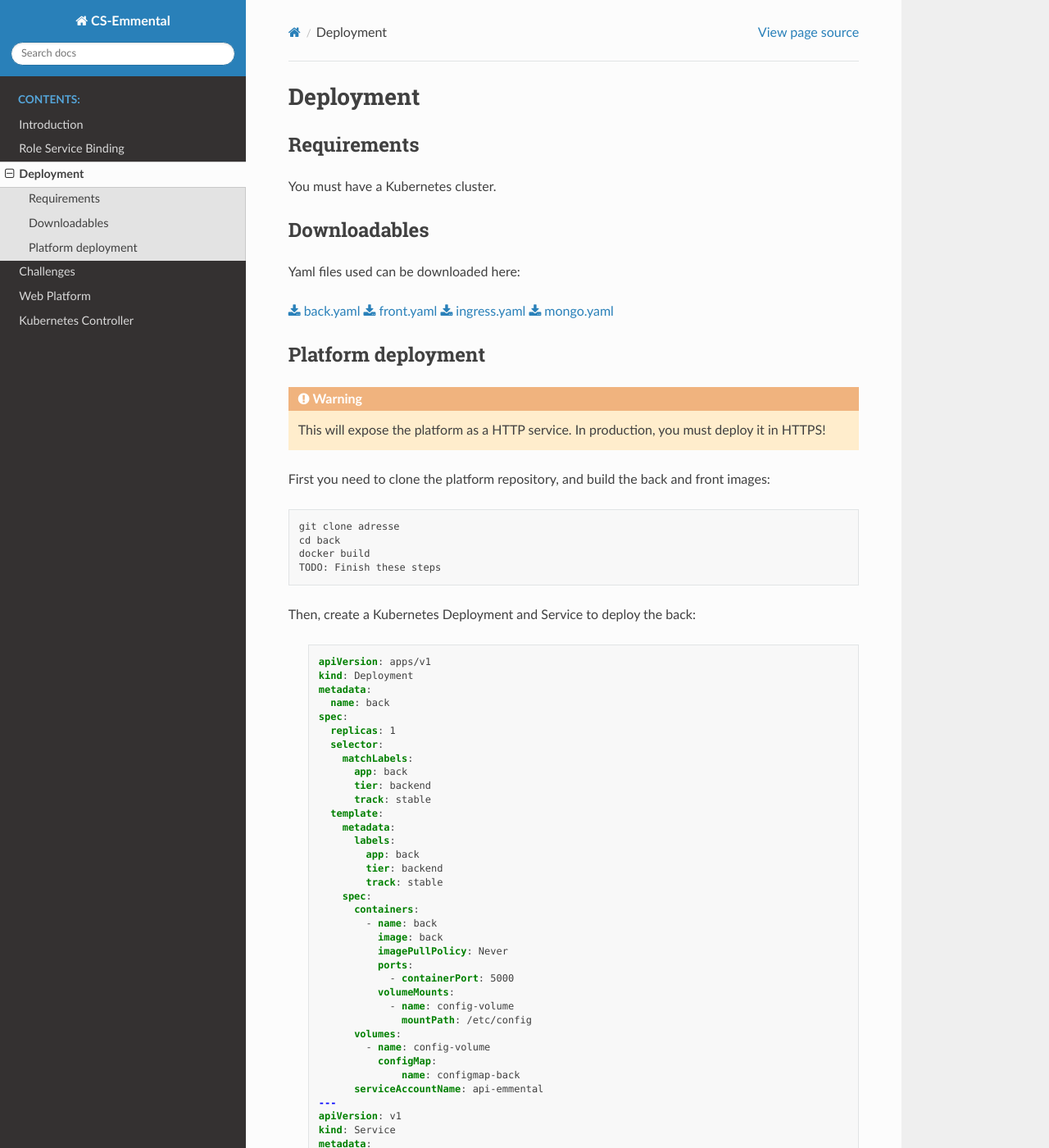
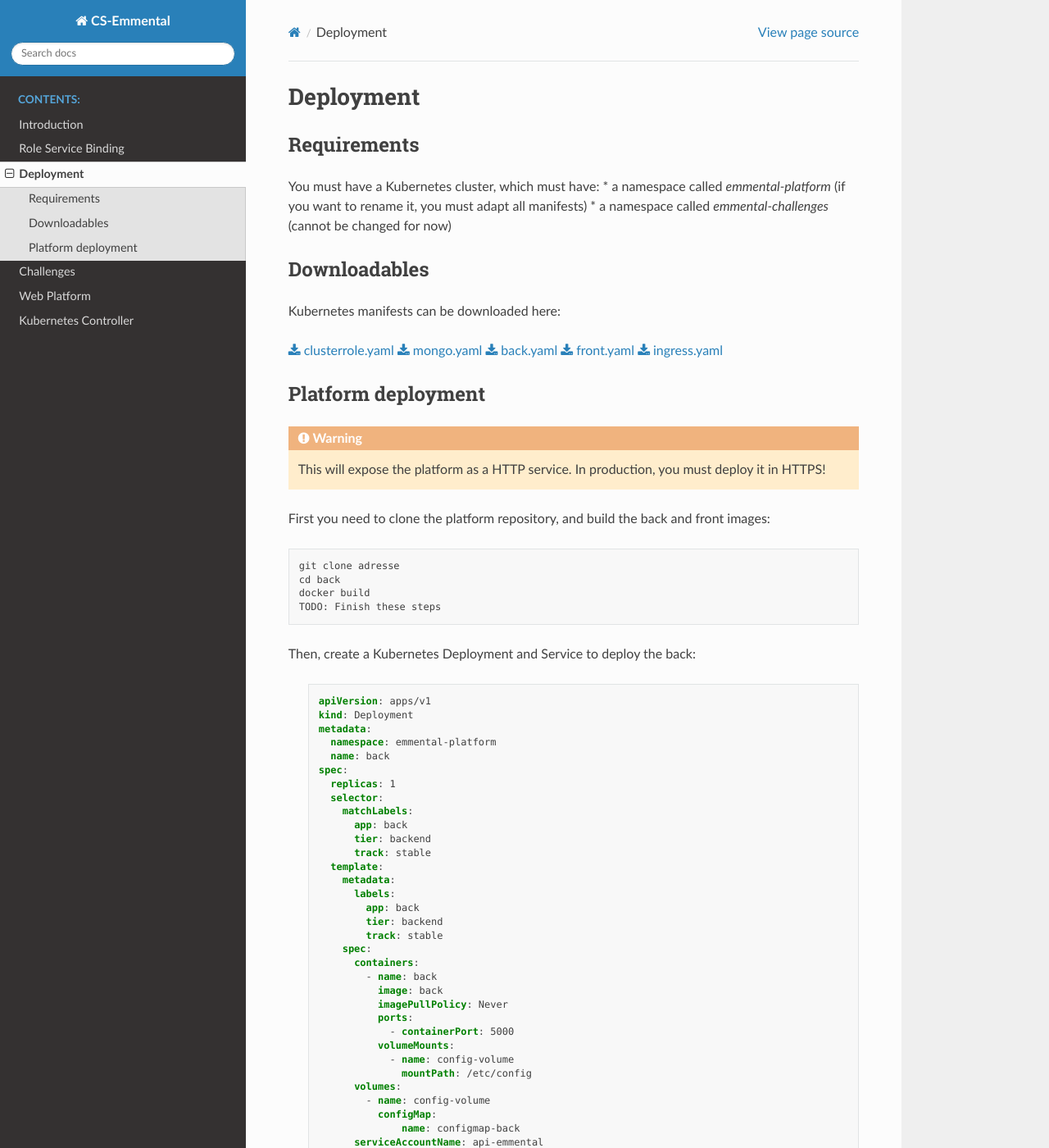
Before and after one commit to CS-Emmental/documentation, a Sphinx documentation site: the page built from source/administration/deployment.rst, in a window 1280 px wide and 1400 px high. Shown: the whole window at 82% size. Built offline with Sphinx 7.4.7 and the Read the Docs theme 2.0.0, drawn with Linux system fonts in a browser that asks for light colours; some of the changed text lies outside the part shown.

Commit message:
Specify namespace to deploy in

```diff
--- a/source/administration/deployment.rst
+++ b/source/administration/deployment.rst
@@ -5,16 +5,19 @@ Deployment
 
 Requirements
 ^^^^^^^^^^^^
-You must have a Kubernetes cluster.
+You must have a Kubernetes cluster, which must have:
+* a namespace called *emmental-platform* (if you want to rename it, you must adapt all manifests)
+* a namespace called *emmental-challenges* (cannot be changed for now)
 
 Downloadables
 ^^^^^^^^^^^^^
-Yaml files used can be downloaded here:
+Kubernetes manifests can be downloaded here:
 
+:download:`clusterrole.yaml <../files/clusterrole.yaml>`
+:download:`mongo.yaml <../files/mongo.yaml>`
 :download:`back.yaml <../files/back.yaml>`
 :download:`front.yaml <../files/front.yaml>`
 :download:`ingress.yaml <../files/ingress.yaml>`
-:download:`mongo.yaml <../files/mongo.yaml>`
 
 Platform deployment
 ^^^^^^^^^^^^^^^^^^^
--- a/source/files/back.yaml
+++ b/source/files/back.yaml
@@ -1,6 +1,7 @@
 apiVersion: apps/v1
 kind: Deployment
 metadata:
+  namespace: emmental-platform
   name: back
 spec:
   replicas: 1
@@ -34,6 +35,7 @@ spec:
 apiVersion: v1
 kind: Service
 metadata:
+  namespace: emmental-platform
   name: back
 spec:
   selector:
--- a/source/files/front.yaml
+++ b/source/files/front.yaml
@@ -1,6 +1,7 @@
 apiVersion: apps/v1
 kind: Deployment
 metadata:
+  namespace: emmental-platform
   name: frontend
 spec:
   replicas: 1
@@ -26,6 +27,7 @@ spec:
 apiVersion: v1
 kind: Service
 metadata:
+  namespace: emmental-platform
   name: front
 spec:
   selector:
--- a/source/files/ingress.yaml
+++ b/source/files/ingress.yaml
@@ -1,6 +1,7 @@
 apiVersion: networking.k8s.io/v1beta1
 kind: Ingress
 metadata:
+  namespace: emmental-platform
   name: front-ingress
   annotations:
     nginx.ingress.kubernetes.io/rewrite-target: /
--- a/source/files/mongo.yaml
+++ b/source/files/mongo.yaml
@@ -1,6 +1,7 @@
 apiVersion: v1
 kind: PersistentVolume
 metadata:
+  namespace: emmental-platform
   name: mongo-pv-volume
   labels:
     type: local
@@ -18,6 +19,7 @@ spec:
 apiVersion: v1
 kind: PersistentVolumeClaim
 metadata:
+  namespace: emmental-platform
   name: mongo-pv-claim
 spec:
   storageClassName: manual
@@ -30,6 +32,7 @@ spec:
 apiVersion: apps/v1
 kind: Deployment
 metadata:
+  namespace: emmental-platform
   name: mongo
 spec:
   selector:
@@ -61,6 +64,7 @@ spec:
 apiVersion: v1
 kind: Service
 metadata:
+  namespace: emmental-platform
   name: mongo
   labels:
     app: mongo
```
Also changed, not shown: source/files/configmap-back.yaml (+8 -7 lines).
